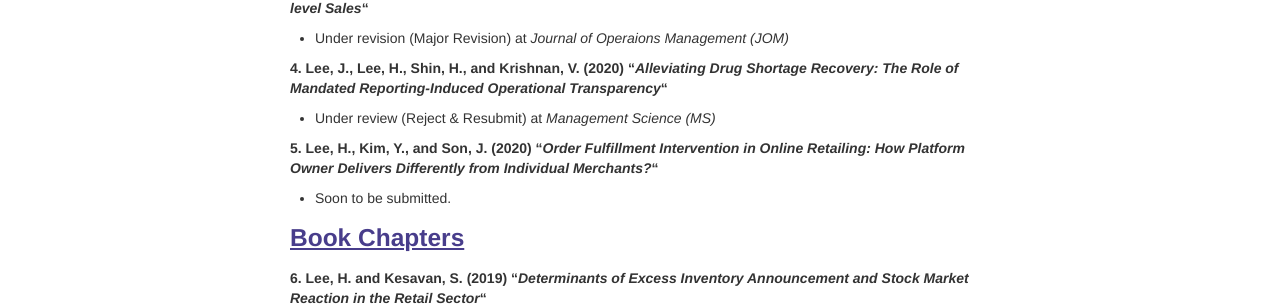
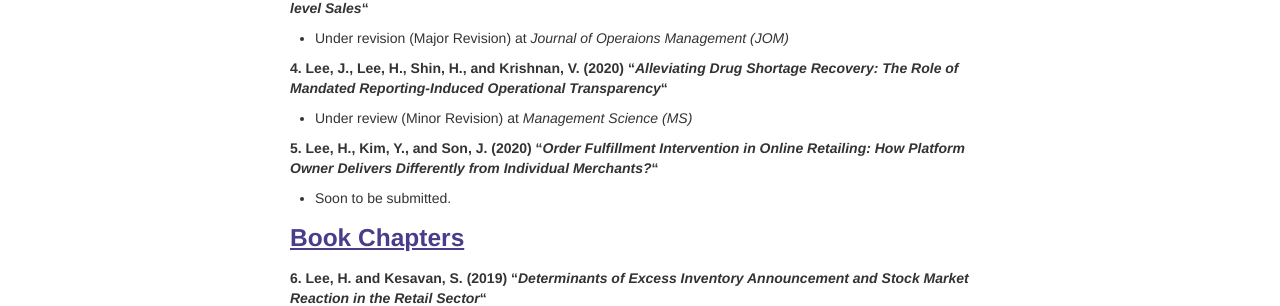
Before and after one commit to lordya2/lordya2.github.io, a Jekyll site: the page built from pages/research.md, in a window 1280 px wide. Shown: the part 684-990 px from the top of the page. Built offline with Jekyll 4.4.1, drawn with Linux system fonts in a browser that asks for light colours.

Commit message:
Update research.md

```diff
--- a/pages/research.md
+++ b/pages/research.md
@@ -26,7 +26,7 @@ description: Hyun Seok ("Huck") Lee's Research
    * Under revision (Major Revision) at *Journal of Operaions Management (JOM)*
 
 **4. Lee, J., Lee, H., Shin, H., and Krishnan, V. (2020) "*Alleviating Drug Shortage Recovery: The Role of Mandated Reporting-Induced Operational Transparency*"**
-   * Under review (Reject & Resubmit) at *Management Science (MS)*
+   * Under review (Minor Revision) at *Management Science (MS)*
 
 **5. Lee, H., Kim, Y., and Son, J. (2020) "*Order Fulfillment Intervention in Online Retailing: How Platform Owner Delivers Differently from Individual Merchants?*"**
    * Soon to be submitted.
```
